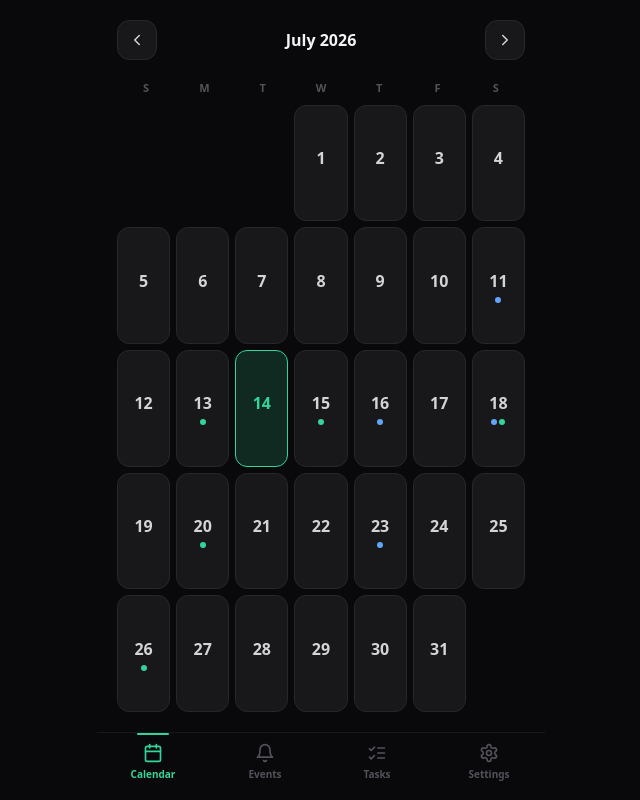
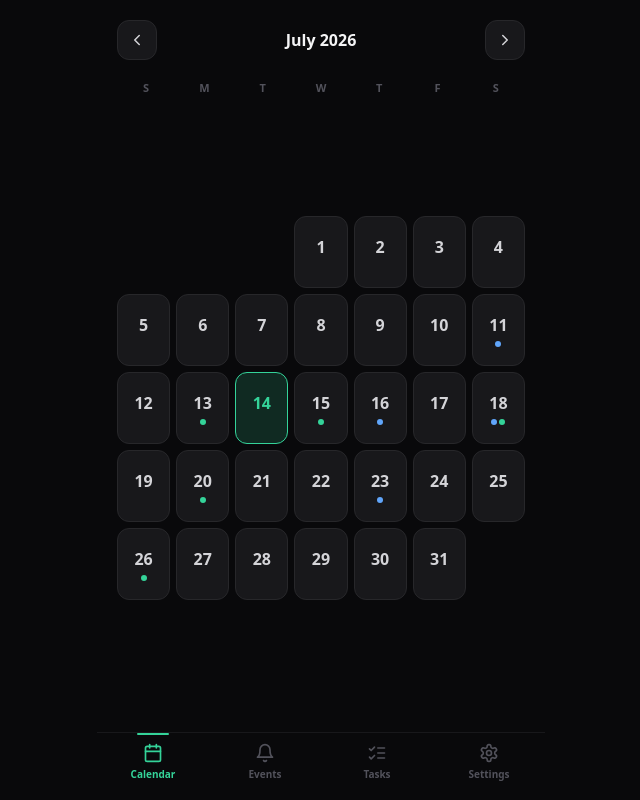
Before and after one commit to psvasanth/universal, a React (Vite) app: page / in a window 1280 px wide. Shown: the whole page, without its empty margins (319-959 px from the left). Built offline with nearby package versions, Linux system fonts and the light colour scheme.

Commit message:
Update App.jsx

```diff
--- a/src/App.jsx
+++ b/src/App.jsx
@@ -238,9 +238,10 @@ function CalendarView({ notes, events, accent, onOpenDay }) {
         ))}
       </div>
 
+      <div className="mx-5 mb-5 flex-1 min-h-0 flex items-center">
         <div
-        className="mx-5 mb-5 grid grid-cols-7 gap-1.5 flex-1 min-h-0"
-        style={{ gridTemplateRows: `repeat(${rowCount}, 1fr)` }}
+          className="grid grid-cols-7 gap-1.5 w-full"
+          style={{ gridTemplateRows: `repeat(${rowCount}, minmax(0, 72px))` }}
         >
           {cells.map((d, i) => {
             if (!d) return <div key={i} />;
@@ -267,6 +268,7 @@ function CalendarView({ notes, events, accent, onOpenDay }) {
               </button>
             );
           })}
+        </div>
       </div>
     </div>
   );
```
Lines whose indentation alone changed are shown as unchanged.
